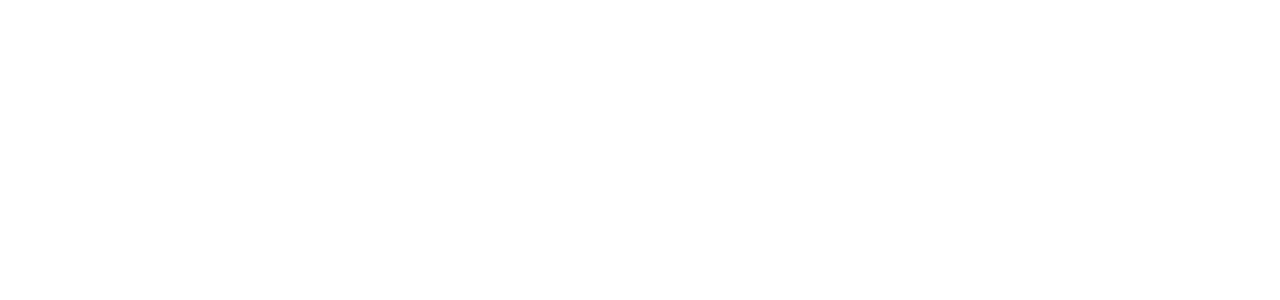
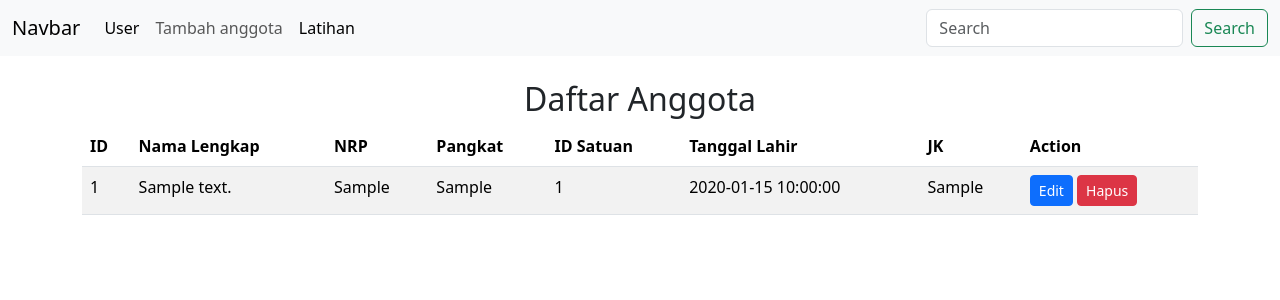
Before and after one commit to candraa-c/12rpl3, a PHP site: page /v_contoh.php in a window 1280 px wide. Before the commit the part shown is empty. Shown: the top 300 px of the page. Run offline with PHP 8.4, Linux system fonts and the light colour scheme; tables that the repository leaves empty or names only in its code hold one stand-in row (values such as "Sample post").

Commit message:
membuat tampilan tabel

```diff
--- a/models/m_koneksi.php
+++ b/models/m_koneksi.php
@@ -1,8 +1,8 @@
 <?php
 session_start();
-class koneksi
+
+class Koneksi
 {
-
     private $host = "localhost";
     private $uname = "root";
     private $pass = "";
@@ -11,17 +11,19 @@
 
     function __construct()
     {
+        $this->koneksi = new mysqli($this->host, $this->uname, $this->pass, $this->db);
 
-		$this->koneksi = mysqli_connect($this->host, $this->uname, $this->pass);
-		mysqli_select_db($this->koneksi, $this->db);
-
-		if ($this->koneksi) {
-		     echo "Koneksi database mysql dan php berhasil.";
-			return $this->koneksi;
-		} else {
-			echo "Koneksi database mysql dan php GAGAL !";
-		}
+        if ($this->koneksi->connect_error) {
+            die("Koneksi database MySQL dan PHP GAGAL: " . $this->koneksi->connect_error);
         }
     }
 
-$conn = new koneksi();
+    public function getKoneksi()
+    {
+        return $this->koneksi;
+    }
+}
+
+$database = new Koneksi();
+$conn = $database->getKoneksi();
+?>
--- a/views/v_contoh.php
+++ b/views/v_contoh.php
@@ -1,8 +1,93 @@
 <?php
+    include '../models/m_koneksi.php';
 
+    $sql = "SELECT id_polisi, nama_polisi, nrp, pangkat, id_satuan, tanggal_lahir, jk FROM anggota_polisi";
+$result = $conn->query($sql);
 
-
-
-
+if (!$result) {
+    die("Query Error: " . $conn->error);
+}
 
 ?>
+<!DOCTYPE html>
+<html lang="en">
+<head>
+    <meta charset="UTF-8">
+    <meta name="viewport" content="width=device-width, initial-scale=1.0">
+    <link href="https://cdn.jsdelivr.net/npm/bootstrap@5.3.3/dist/css/bootstrap.min.css" rel="stylesheet" integrity="sha384-QWTKZyjpPEjISv5WaRU9OFeRpok6YctnYmDr5pNlyT2bRjXh0JMhjY6hW+ALEwIH" crossorigin="anonymous">
+    <title>Document</title>
+</head>
+<body>
+<nav class="navbar navbar-expand-lg bg-body-tertiary">
+  <div class="container-fluid">
+    <a class="navbar-brand" href="#">Navbar</a>
+    <button class="navbar-toggler" type="button" data-bs-toggle="collapse" data-bs-target="#navbarSupportedContent" aria-controls="navbarSupportedContent" aria-expanded="false" aria-label="Toggle navigation">
+      <span class="navbar-toggler-icon"></span>
+    </button>
+    <div class="collapse navbar-collapse" id="navbarSupportedContent">
+      <ul class="navbar-nav me-auto mb-2 mb-lg-0">
+        <li class="nav-item">
+          <a class="nav-link active" aria-current="page" href="#">User</a>
+        </li>
+        <li class="nav-item">
+          <a class="nav-link" href="#">Tambah anggota</a>
+        </li>
+        <li class="nav-item">
+          <a class="nav-link active" aria-disabled="true">Latihan</a>
+        </li>
+      </ul>
+      <form class="d-flex" role="search">
+        <input class="form-control me-2" type="search" placeholder="Search" aria-label="Search">
+        <button class="btn btn-outline-success" type="submit">Search</button>
+      </form>
+    </div>
+  </div>
+</nav>
+
+   <div class="container mt-4">
+   <h2 class="text-center">Daftar Anggota</h2>
+   <table class="table table-striped">
+       <thead>
+           <tr>
+               <th>ID</th>
+               <th>Nama Lengkap</th>
+               <th>NRP</th>
+               <th>Pangkat</th>
+               <th>ID Satuan</th>
+               <th>Tanggal Lahir</th>
+               <th>JK</th>
+               <th>Action</th>
+           </tr>
+       </thead>
+       <tbody>
+           <?php if ($result->num_rows > 0): ?>
+               <?php $no = 1; while ($row = $result->fetch_assoc()): ?>
+                   <tr>
+                       <td><?= $no++; ?></td>
+                       <td><?= $row['nama_polisi']; ?></td>
+                       <td><?= $row['nrp']; ?></td>
+                       <td><?= htmlspecialchars($row['pangkat']); ?></td>
+                       <td><?= htmlspecialchars($row['id_satuan']); ?></td>
+                       <td><?= htmlspecialchars($row['tanggal_lahir']); ?></td>
+                       <td><?= htmlspecialchars($row['jk']); ?></td>
+                       <td>
+                           <a href="edit.php?id=<?= $row['id_polisi']; ?>" class="btn btn-primary btn-sm">Edit</a>
+                           <a href="delete.php?id=<?= $row['id_polisi']; ?>" class="btn btn-danger btn-sm" onclick="return confirm('Yakin ingin menghapus?');">Hapus</a>
+                       </td>
+                   </tr>
+               <?php endwhile; ?>
+           <?php else: ?>
+               <tr><td colspan="6" class="text-center">Tidak ada data</td></tr>
+           <?php endif; ?>
+       </tbody>
+   </table>
+</div>
+</body>
+</html>
+
+<?php
+$conn->close();
+?>
+
+</body>
+</html>
```
Lines whose indentation alone changed are shown as unchanged.
